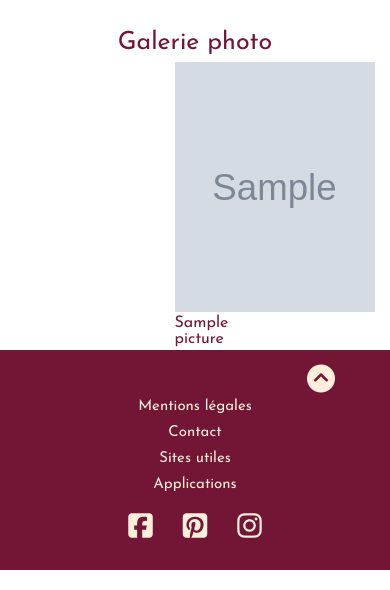
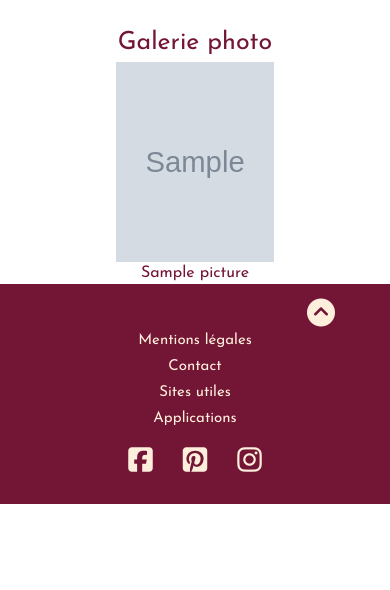
Before and after one commit to sophie-rud/Projet-dwwm-Hello-Bordeaux, a Symfony app: template templates/public/page/picture-gallery/picture_gallery.html.twig in a window 390 px wide. Shown: the part 101-691 px from the top of the page. Run offline with Twig, Linux system fonts and the light colour scheme; the template is opened without the code that fills it: most values are stand-ins (such as "Sample title", 1, 10 or a date in 2020); grey boxes marked "Sample" are stand-in pictures; some libraries are stand-ins or nearby versions.

Commit message:
Responsive page picture-gallery

```diff
--- a/public/asset/css/app.css
+++ b/public/asset/css/app.css
@@ -961,22 +961,22 @@ main .btn-inscription {
 }
 
 #section-picture-gallery {
-  width: 70%;
+  width: 80%;
   margin: auto;
   display: flex;
   flex-direction: row;
   justify-content: space-around;
   align-items: flex-start;
   gap: 0;
+  flex-wrap: wrap;
 }
 
 .one-picture-in-gallery {
-  margin: 0 3%;
+  width: 23%;
 }
 .one-picture-in-gallery .pictureInGallery {
   position: relative;
-  width: 200px;
-  height: 250px;
+  width: 100%;
   display: flex;
   justify-content: center;
   align-items: center;
@@ -1213,7 +1213,7 @@ main .btn-inscription {
     width: 90% !important;
   }
 }
-@media (max-width: 1024px) {
+@media screen and (max-width: 1024px) {
   .activities {
     flex-wrap: wrap;
     display: flex;
@@ -1233,7 +1233,7 @@ main .btn-inscription {
     width: 5%;
   }
 }
-@media (max-width: 768px) {
+@media screen and (max-width: 780px) {
   .activities-one-category {
     width: 90%;
   }
@@ -1250,14 +1250,14 @@ main .btn-inscription {
     padding: 8px 0;
   }
 }
-@media (max-width: 480px) {
+@media screen and (max-width: 480px) {
   .title-category h2 {
     font-size: 18px;
   }
   .container-activity {
     height: auto;
     width: 100%;
-    margin: 0 0 15px 0;
+    margin-bottom: 15px;
   }
   .img-activity img {
     height: 150px;
@@ -1266,5 +1266,19 @@ main .btn-inscription {
     font-size: 10px;
   }
 }
+@media screen and (max-width: 780px) {
+  #section-picture-gallery {
+    width: 90%;
+    display: flex;
+    flex-direction: row;
+    justify-content: space-around;
+    align-items: flex-start;
+    gap: 0;
+    flex-wrap: wrap;
+  }
+  .one-picture-in-gallery {
+    width: 45%;
+  }
+}
 
 /*# sourceMappingURL=app.css.map */
--- a/sass/style.scss
+++ b/sass/style.scss
@@ -39,3 +39,4 @@
 @import "pages/responsive/home-responsive";
 @import "pages/responsive/login-responsive";
 @import "pages/responsive/activities-responsive";
+@import "pages/responsive/photo-gallery-responsive";
--- a/templates/public/page/picture-gallery/picture_gallery.html.twig
+++ b/templates/public/page/picture-gallery/picture_gallery.html.twig
@@ -13,13 +13,13 @@
 
         {% for picture in pictures %}
 
-            <article class="one-picture-in-gallery">
+            <div class="one-picture-in-gallery">
 
                 <div class="pictureInGallery"> <img src="{{ asset('uploads/'~picture.filePath ) }}" alt="Photo : {{ picture.pictureName }}"> </div>
                 <h2>{{ picture.pictureName }}</h2>
                 {#  <p> {{ picture.postedAt | date('d/m/Y') }} </p> #}
 
-            </article>
+            </div>
 
         {% endfor %}
 
```
Also changed, not shown: sass/pages/_photo-gallery.scss (+7 -4 lines), sass/pages/responsive/_activities-responsive.scss (+9 -7 lines), sass/pages/responsive/_photo-gallery-responsive.scss (added, +11 -0 lines), 1 other file.
